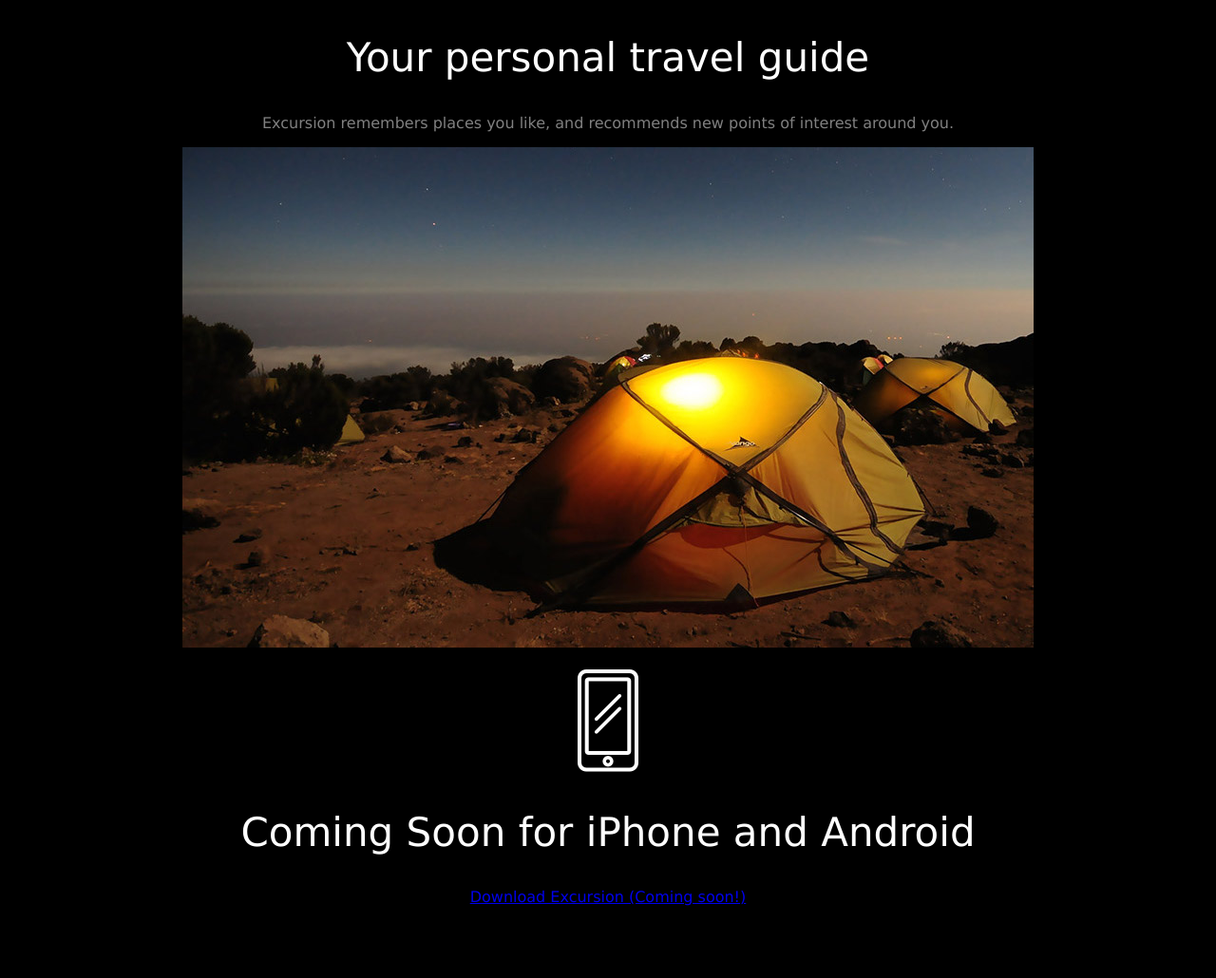
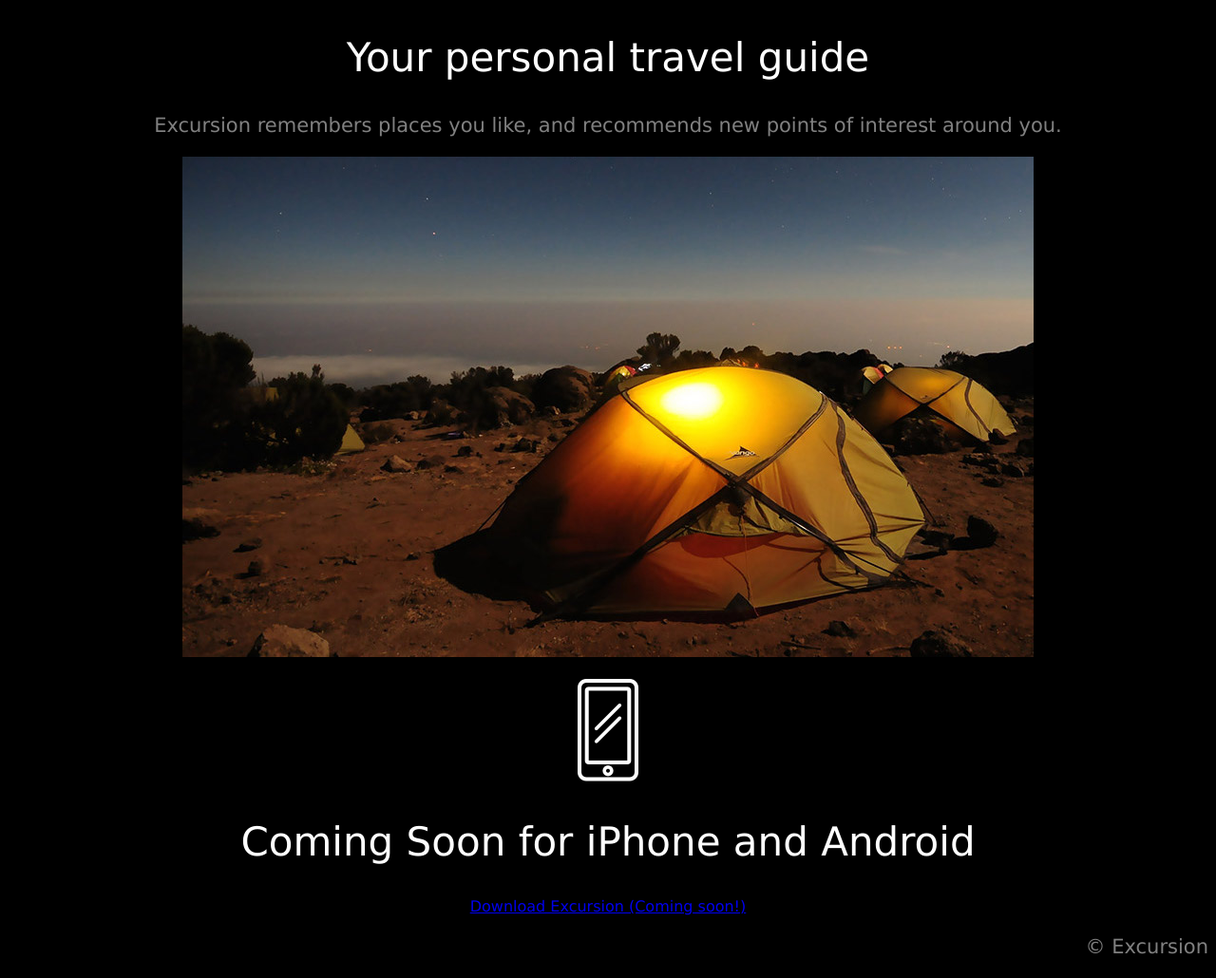
Before and after one commit to Sharalyn/excursion, a plain HTML site: page index.html in a window 1280 px wide. Shown: the part 313-1343 px from the top of the page at 95% size. Before the commit the page ends 1283 px from the top, so only its background shows below. Drawn offline with Linux system fonts and the light colour scheme.

Commit message:
adding copyright

```diff
--- a/index.html
+++ b/index.html
@@ -11,7 +11,7 @@
     <video src= "resources/videos/excursion.mp4">
     </video>
     <h2>Your personal travel guide</h2>
-    <p id="gray"> Excursion remembers places you like, and recommends new
+    <p class="gray"> Excursion remembers places you like, and recommends new
       points of interest around you.<p>
     <img src= "resources/images/camp.jpg">
     <br><br>
@@ -19,5 +19,6 @@
     <h2>Coming Soon for iPhone and Android</h2>
     <p><a href="https://s3.amazonaws.com/codecademy-content/programs/freelance-one/excursion/index.html">
       Download Excursion (Coming soon!)</a></p>
+    <p class= "gray right">© Excursion</p>
   </body>
 </html>
--- a/resources/css/style.css
+++ b/resources/css/style.css
@@ -18,6 +18,10 @@ h2{
   color: white;
   font-size: 42px;
 }
-#gray{
+.gray{
   color: gray;
+  font-size: 21px
 }
+.right{
+  text-align: right;
+}
```
